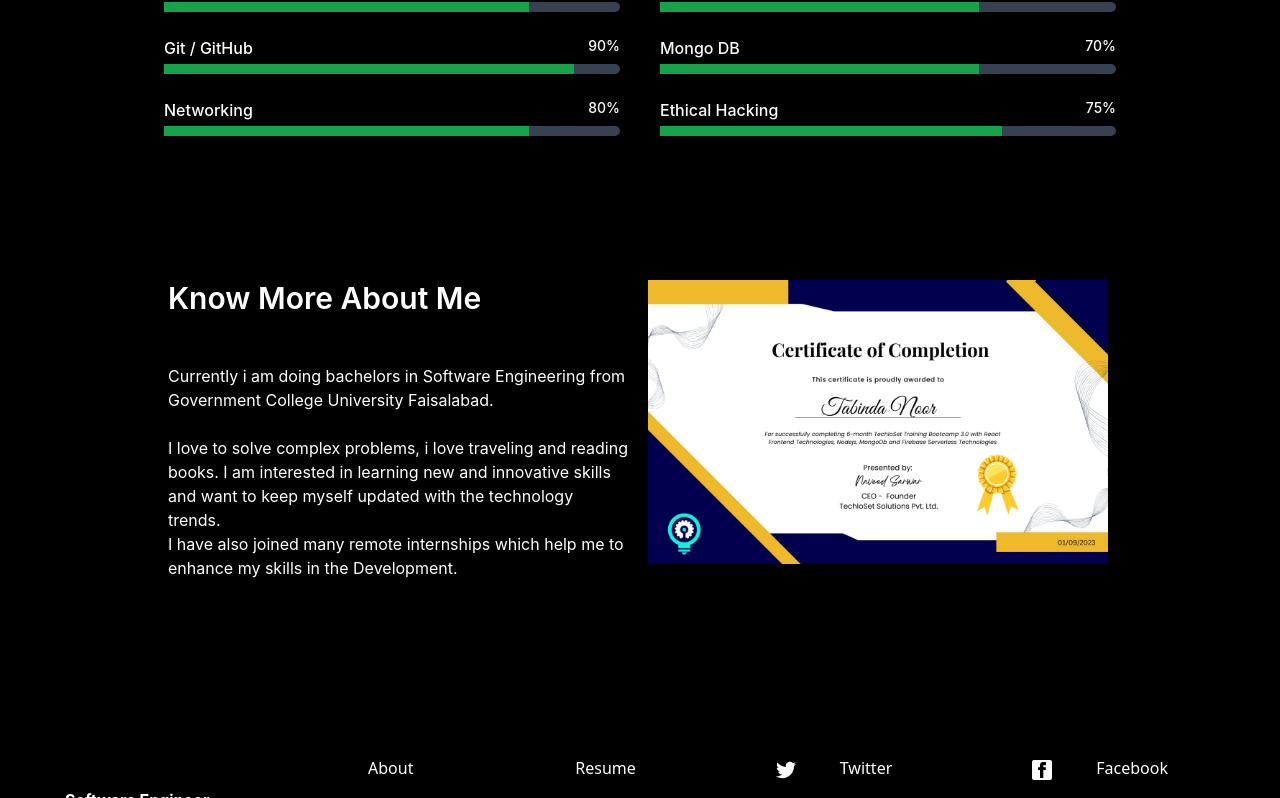
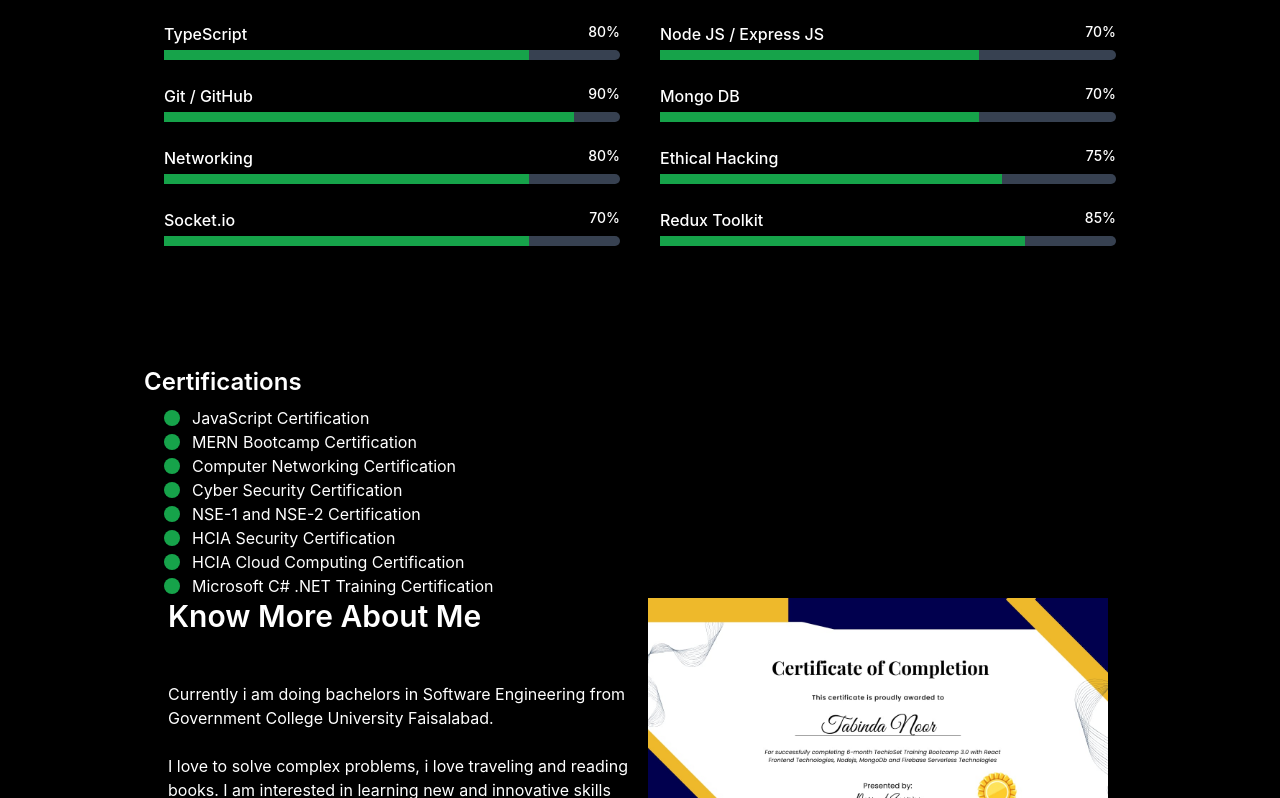
Before and after one commit to Tabindanoor/TWSIP-Portfolio, a React (Create React App) app: page /resume in a window 1280 px wide. Shown: the part 1710-2508 px from the top of the page. Built offline with nearby package versions, Linux system fonts and the light colour scheme.

Commit message:
added certifications

```diff
--- a/src/components/Resume.js
+++ b/src/components/Resume.js
@@ -135,7 +135,7 @@ const ExperienceCard = ()=>{
 
   <div className="flex-col flex lg:flex-row   justify-between  mx-5 lg:mx-36">
   {/* education */}
-  <div className='mx-5 md:w-[50%]  mx-auto justify-center'>
+  <div className='lg:mx-5 lg:justify-between md:w-[50%]  mx-auto justify-center'>
     <div className=" w-full ">
       <p className='font-semibold text-4xl'>Education</p> <br />
       <EducationCard/>
@@ -143,8 +143,9 @@ const ExperienceCard = ()=>{
   </div>
 
     {/* experience */}
-    <div className='mx-5 md:w-[50%]  mx-auto justify-center'>
+    <div className='lg:mx-5 lg:justify-between md:w-[50%]  mx-auto justify-center'>
     <div className=" w-full ">
+      <br className='lg:hidden ' />
       <p className='font-semibold text-4xl'>Experience</p> <br />
       <ExperienceCard/>
     </div>
@@ -159,7 +160,7 @@ const ExperienceCard = ()=>{
 
                <p>My level of knowledge in some tools</p>
 <br />
-              <p className='text-4xl font-semibold'>My Skills</p>
+              <p className='text-4xl font-semibold'>My Tech Stack</p>
               </div> <br /> <br />
 
              {/* skills with percentages  */}
@@ -250,6 +251,17 @@ const ExperienceCard = ()=>{
 </div>
               </div>
 
+
+              <br />
+<div>
+                   <div className="flex justify-between mb-1 mx-5">
+  <span className="text-base font-medium text-white">Socket.io</span>
+  <span className="text-sm font-medium text-white">70%</span>
+</div>
+<div className=" rounded-full h-2.5 bg-gray-700 mx-5">
+  <div className="bg-green-600 h-2.5  w-[80%]" ></div>
+</div>
+              </div>
              </div>
 
 
@@ -327,6 +339,18 @@ const ExperienceCard = ()=>{
 </div>
               </div>
               <br />
+
+<div>
+                   <div className="flex justify-between mb-1 mx-5">
+  <span className="text-base font-medium text-white">Redux Toolkit</span>
+  <span className="text-sm font-medium text-white">85%</span>
+</div>
+<div className=" rounded-full h-2.5 bg-gray-700 mx-5">
+  <div className="bg-green-600 h-2.5  w-[80%]" ></div>
+</div>
+              </div>
+
+
 <br /><br /><br /><br /><br />
 
 
@@ -339,6 +363,55 @@ const ExperienceCard = ()=>{
 
 
              </div>
+
+               {/* Certifications Section */}
+      <div className='mx-5 lg:mx-36'>
+        <p className='text-2xl font-semibold text-white'>Certifications</p>
+        <div className='list-disc ml-5 mt-2 text-white'>
+          <div className='flex '>
+            <div className='w-4 h-4 bg-green-600 rounded-full mt-1 mr-3'></div>
+            <p>JavaScript Certification</p>
+          </div>
+
+          <div className='flex '>
+            <div className='w-4 h-4 bg-green-600 rounded-full mt-1 mr-3'></div>
+            <p>MERN Bootcamp Certification</p>
+          </div>
+
+          <div className='flex '>
+            <div className='w-4 h-4 bg-green-600 rounded-full mt-1 mr-3'></div>
+            <p>Computer Networking Certification</p>
+          </div>
+
+          <div className='flex '>
+            <div className='w-4 h-4 bg-green-600 rounded-full mt-1 mr-3'></div>
+            <p>Cyber Security Certification</p>
+          </div>
+
+          <div className='flex '>
+            <div className='w-4 h-4 bg-green-600 rounded-full mt-1 mr-3'></div>
+            <p>NSE-1 and NSE-2 Certification</p>
+          </div>
+
+          <div className='flex '>
+            <div className='w-4 h-4 bg-green-600 rounded-full mt-1 mr-3'></div>
+            <p>HCIA Security Certification</p>
+          </div>
+
+          <div className='flex '>
+            <div className='w-4 h-4 bg-green-600 rounded-full mt-1 mr-3'></div>
+            <p>HCIA Cloud Computing Certification</p>
+          </div>
+
+          <div className='flex '>
+            <div className='w-4 h-4 bg-green-600 rounded-full mt-1 mr-3'></div>
+            <p>Microsoft C# .NET Training Certification</p>
+          </div>
+
+
+
+        </div>
+      </div>
                 {/* take a tiur to the office */}
 
 <div className='flex-col flex xl:flex-row justify-between md:mx-40 mx-5'>
@@ -354,7 +427,14 @@ const ExperienceCard = ()=>{
       <div className='mx-3 xl:w-[50%]'>
     <img src={mern} alt="" />
        </div>
-</div>  <br /><br /><br /><br />
+</div>
+
+<br />
+
+
+
+
+<br /><br /><br /><br />
 <Footer/>
 
             </div>
```
